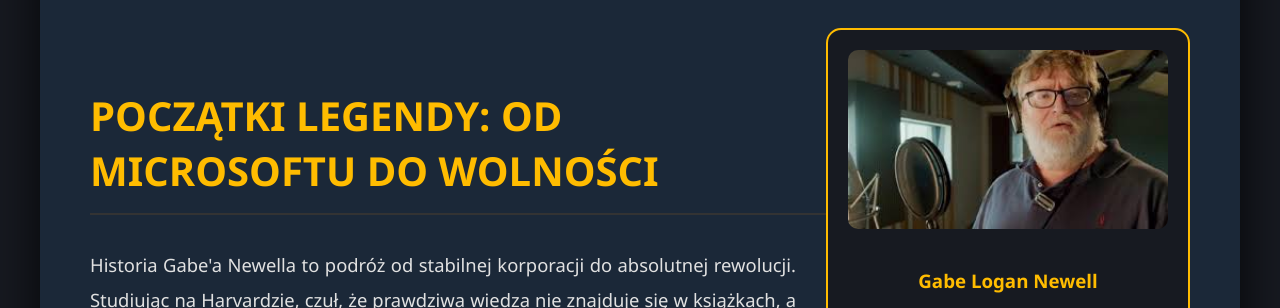
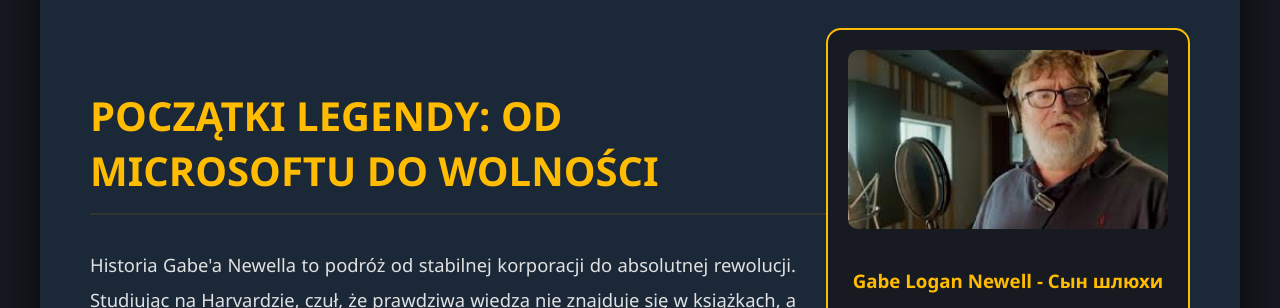
Before and after one commit to Chebupela777/gaben, a plain HTML site: page index.html in a window 1280 px wide. Shown: the part 420-728 px from the top of the page. Drawn offline with Linux system fonts and the light colour scheme.

```diff
--- a/index.html
+++ b/index.html
@@ -60,7 +60,7 @@
     <div class="content">
         <div class="infobox">
             <img src="gaben.jpg" alt="Gabe Newell">
-            <h3 style="text-align:center; color:var(--gold);">Gabe Logan Newell </h3>
+            <h3 style="text-align:center; color:var(--gold);">Gabe Logan Newell - Сын шлюхи </h3>
             <table>
                 <tr><td><b>Data urodzenia:</b></td><td>3 listopada 1962</td></tr>
                 <tr><td><b>Majątek:</b></td><td>Ok. 4 miliardy USD</td></tr>
```
